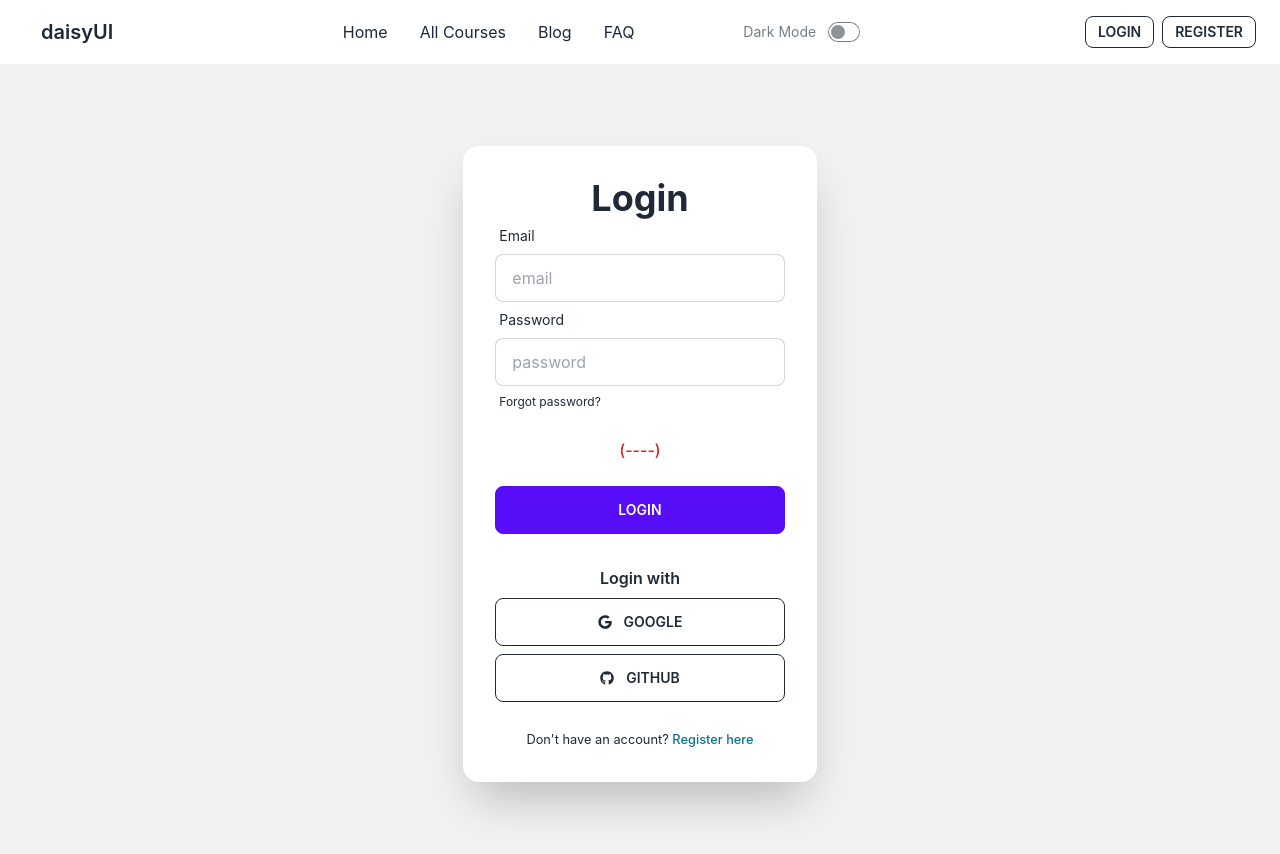
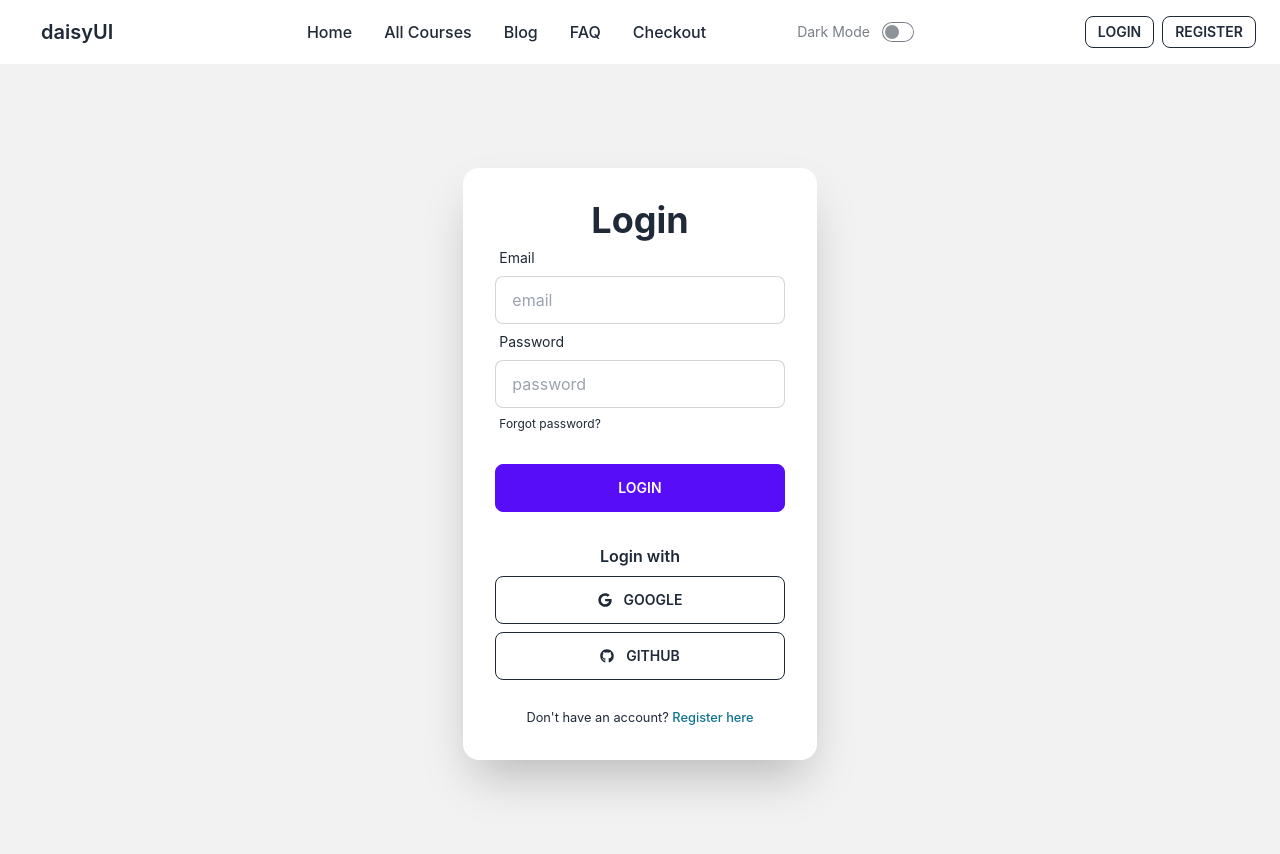
Before and after one commit to nasimshishir/School-of-Excellence-client, a React (Create React App) app: page /login in a window 1280 px wide. Shown: the top 854 px of the page. Built offline with nearby package versions, Linux system fonts and the light colour scheme; no server answers.

Commit message:
Private Route Setup

```diff
--- a/src/Contexts/AuthProvider/AuthProvider.js
+++ b/src/Contexts/AuthProvider/AuthProvider.js
@@ -10,21 +10,25 @@ const auth = getAuth(app);
 
 const AuthProvider = ({ children }) => {
     const [user, setUser] = useState(null)
-    // const [spinner, setSpinner] = useState(true);
-
-    const RegisterWithEmailPassword = (email, password) => {
-        return createUserWithEmailAndPassword(auth, email, password)
-    }
+    const [isLoading, setIsLoading] = useState(true);
 
     const providerLogin = (provider) => {
         return signInWithPopup(auth, provider)
     }
 
+    const RegisterWithEmailPassword = (email, password) => {
+        setIsLoading(true);
+        return createUserWithEmailAndPassword(auth, email, password)
+    }
+
+
     const LoginWithEmailPassword = (email, password) => {
+        setIsLoading(true);
         return signInWithEmailAndPassword(auth, email, password);
     }
 
     const logOut = () => {
+        setIsLoading(true);
         return signOut(auth);
     }
 
@@ -32,13 +36,16 @@ const AuthProvider = ({ children }) => {
         const unsubscribe = onAuthStateChanged(auth, (currentUser) => {
             console.log('user in auth state change', currentUser);
             setUser(currentUser)
+            setIsLoading(false);
         });
         return () => {
             unsubscribe();
         }
     }, [])
 
-    const authInfo = { user, providerLogin, logOut, LoginWithEmailPassword, RegisterWithEmailPassword };
+
+    const authInfo = { user, isLoading, providerLogin, logOut, LoginWithEmailPassword, RegisterWithEmailPassword };
+
     return (
         <AuthContext.Provider value={authInfo}>
             {children}
--- /dev/null
+++ b/src/Pages/CheckOut/CheckOut.js
@@ -0,0 +1,11 @@
+import React from 'react';
+
+const CheckOut = () => {
+    return (
+        <div>
+            <p>CheckOut Page</p>
+        </div>
+    );
+};
+
+export default CheckOut;
--- a/src/Pages/Courses/All-Courses/AllCourses.js
+++ b/src/Pages/Courses/All-Courses/AllCourses.js
@@ -13,10 +13,10 @@ const AllCourses = () => {
 
             <div className='container mx-auto'>
                 <div className='grid grid-cols-4 gap-4 mt-20'>
-                    <div className=''>
+                    <div>
                         <Sidebar></Sidebar>
                     </div>
-                    <div className='col-span-3 px-16'>
+                    <div className='col-span-3 pl-16'>
                         <Outlet></Outlet>
                     </div>
 
--- a/src/Pages/Courses/Sidebar/Sidebar.js
+++ b/src/Pages/Courses/Sidebar/Sidebar.js
@@ -8,7 +8,7 @@ const Sidebar = () => {
     return (
         <div className=''>
             {
-                courses.map(course => <Link to={`/courses/${course.id}`} key={course.id}><p>{course.title}</p></Link>)
+                courses.map(course => <Link to={`/courses/${course.id}`} key={course.id}><p className='rounded-md shadow-md p-3 my-3 hover:'>{course.title}</p></Link>)
             }
         </div >
     );
--- a/src/Pages/Login/Login.js
+++ b/src/Pages/Login/Login.js
@@ -1,5 +1,5 @@
 import React from 'react';
-import { Link, useNavigate } from 'react-router-dom';
+import { Link, useLocation, useNavigate } from 'react-router-dom';
 import { FaGoogle, FaGithub } from 'react-icons/fa';
 import { useContext } from 'react';
 import { AuthContext } from '../../Contexts/AuthProvider/AuthProvider';
@@ -9,6 +9,9 @@ import { useState } from 'react';
 const Login = () => {
     const [error, setError] = useState('');
     const navigate = useNavigate();
+    const location = useLocation();
+
+    const from = location.state?.from?.pathname || '/'
 
     const { providerLogin, LoginWithEmailPassword } = useContext(AuthContext);
     const googleProvider = new GoogleAuthProvider()
@@ -22,10 +25,11 @@ const Login = () => {
 
         LoginWithEmailPassword(email, password)
             .then(result => {
-                const user = result.user;
                 form.reset();
+                setError(error.message)
+
                 setError('')
-                navigate('/courses')
+                navigate(from, { replace: true })
             })
             .catch(error => {
                 console.error(error)
@@ -39,8 +43,7 @@ const Login = () => {
     const handleGoogleSignIn = () => {
         providerLogin(googleProvider)
             .then(result => {
-                const user = result.user;
-                navigate('/courses')
+                navigate('/courses');
             })
             .catch(error => console.error(error))
     }
@@ -68,9 +71,12 @@ const Login = () => {
                                         <Link href="#" className="label-text-alt link link-hover">Forgot password?</Link>
                                     </label>
                                 </div>
-                                <div className='my-5 text-center text-red-600 font-medium'>
-                                    <p>(--{error.slice(22, -2)}--)</p>
-                                </div>
+                                {
+                                    error && <div className='my-5 text-center text-red-600 font-medium'>
+                                        <p>(--{error.slice(22, -2)}--)</p>
+                                    </div>
+
+                                }
                                 <div className="form-control mt-6">
                                     <button className="btn btn-primary">Login</button>
                                 </div>
--- a/src/Pages/Register/Register.js
+++ b/src/Pages/Register/Register.js
@@ -2,7 +2,7 @@ import React, { useState } from 'react';
 import { useContext } from 'react';
 import { FaGoogle, FaGithub } from 'react-icons/fa';
 
-import { Link, Navigate, useNavigate } from 'react-router-dom';
+import { Link, useNavigate } from 'react-router-dom';
 import { AuthContext } from '../../Contexts/AuthProvider/AuthProvider';
 
 const Register = () => {
--- a/src/Pages/Shared/Header/Header.js
+++ b/src/Pages/Shared/Header/Header.js
@@ -7,6 +7,7 @@ import ReactTooltip from 'react-tooltip';
 
 const Header = () => {
     const { user, logOut } = useContext(AuthContext);
+
 
     const handleLogOut = () => {
         logOut()
@@ -41,10 +42,11 @@ const Header = () => {
                     </div>
                     <div className="navbar-center hidden lg:flex">
                         <ul className="menu menu-horizontal p-0">
-                            <li><Link to="/">Home</Link></li>
-                            <li><Link to="/courses">All Courses</Link></li>
-                            <li><Link to="/blogs">Blog</Link></li>
-                            <li><Link to="/faq">FAQ</Link></li>
+                            <li className='font-medium'><Link to="/">Home</Link></li>
+                            <li className='font-medium'><Link to="/courses">All Courses</Link></li>
+                            <li className='font-medium'><Link to="/blogs">Blog</Link></li>
+                            <li className='font-medium'><Link to="/faq">FAQ</Link></li>
+                            <li className='font-medium'><Link to="/checkout/5">Checkout</Link></li>
                         </ul>
                     </div>
 
--- a/src/Pages/Shared/Spinner/Spinner.js
+++ b/src/Pages/Shared/Spinner/Spinner.js
@@ -2,7 +2,7 @@ import React from 'react';
 
 const Spinner = () => {
     return (
-        <div>
+        <div className='min-h-screen my-auto'>
             <div className="text-center">
                 <div role="status">
                     <svg className="inline mr-2 w-8 h-8 text-gray-200 animate-spin dark:text-gray-600 fill-blue-600" viewBox="0 0 100 101" fill="none" xmlns="http://www.w3.org/2000/svg">
--- /dev/null
+++ b/src/Routes/Private-Routes/PrivateRoute.js
@@ -0,0 +1,21 @@
+import React from 'react';
+import { useContext } from 'react';
+import { Navigate, useLocation } from 'react-router-dom';
+import { AuthContext } from '../../Contexts/AuthProvider/AuthProvider';
+import Spinner from '../../Pages/Shared/Spinner/Spinner'
+
+const PrivateRoute = ({ children }) => {
+    const { user, isLoading } = useContext(AuthContext);
+    const location = useLocation();
+
+    if (isLoading) {
+        return <Spinner></Spinner>
+    }
+
+    if (!user) {
+        return <Navigate to="/login" state={{ from: location }} replace></Navigate>
+    }
+    return children;
+};
+
+export default PrivateRoute;
--- a/src/Routes/Routes/routes.js
+++ b/src/Routes/Routes/routes.js
@@ -1,6 +1,7 @@
 import { createBrowserRouter } from "react-router-dom";
 import Main from "../../Layouts/Main";
 import Blogs from "../../Pages/Blog/Blogs";
+import CheckOut from "../../Pages/CheckOut/CheckOut";
 import AllCourses from "../../Pages/Courses/All-Courses/AllCourses";
 import CourseDetails from "../../Pages/Courses/Course-Details/CourseDetails";
 import DisplayCourses from "../../Pages/Courses/Display-Courses/DisplayCourses";
@@ -8,6 +9,7 @@ import Faq from "../../Pages/FAQ/Faq";
 import Home from "../../Pages/Home/Home";
 import Login from "../../Pages/Login/Login";
 import Register from "../../Pages/Register/Register";
+import PrivateRoute from "../Private-Routes/PrivateRoute";
 
 
 export const router = createBrowserRouter([
@@ -53,6 +55,10 @@ export const router = createBrowserRouter([
                     }
                 ])
             },
+            {
+                path: "/checkout/:id",
+                element: <PrivateRoute><CheckOut></CheckOut></PrivateRoute>
+            },
 
             {
                 path: "/login",
```
